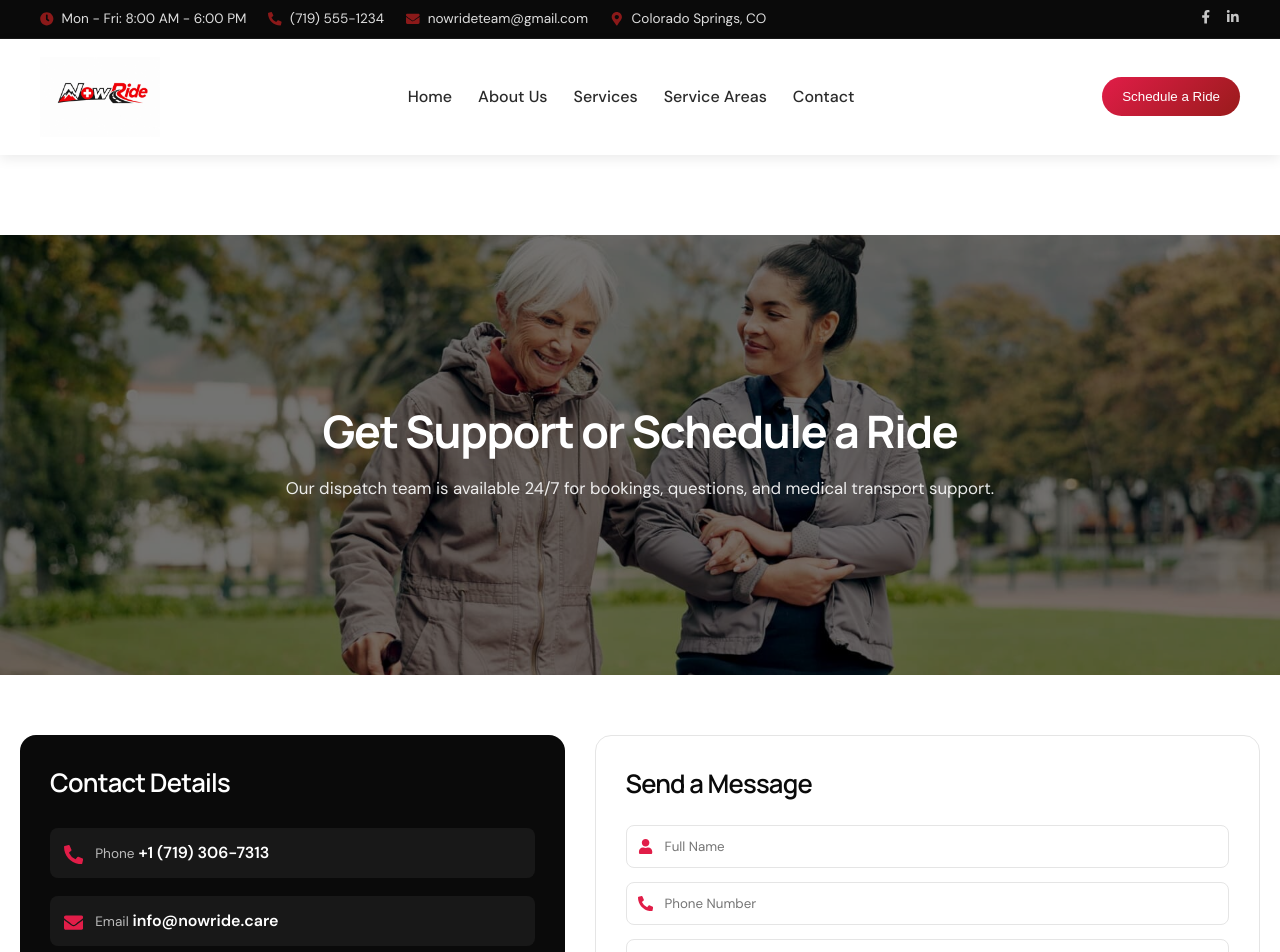
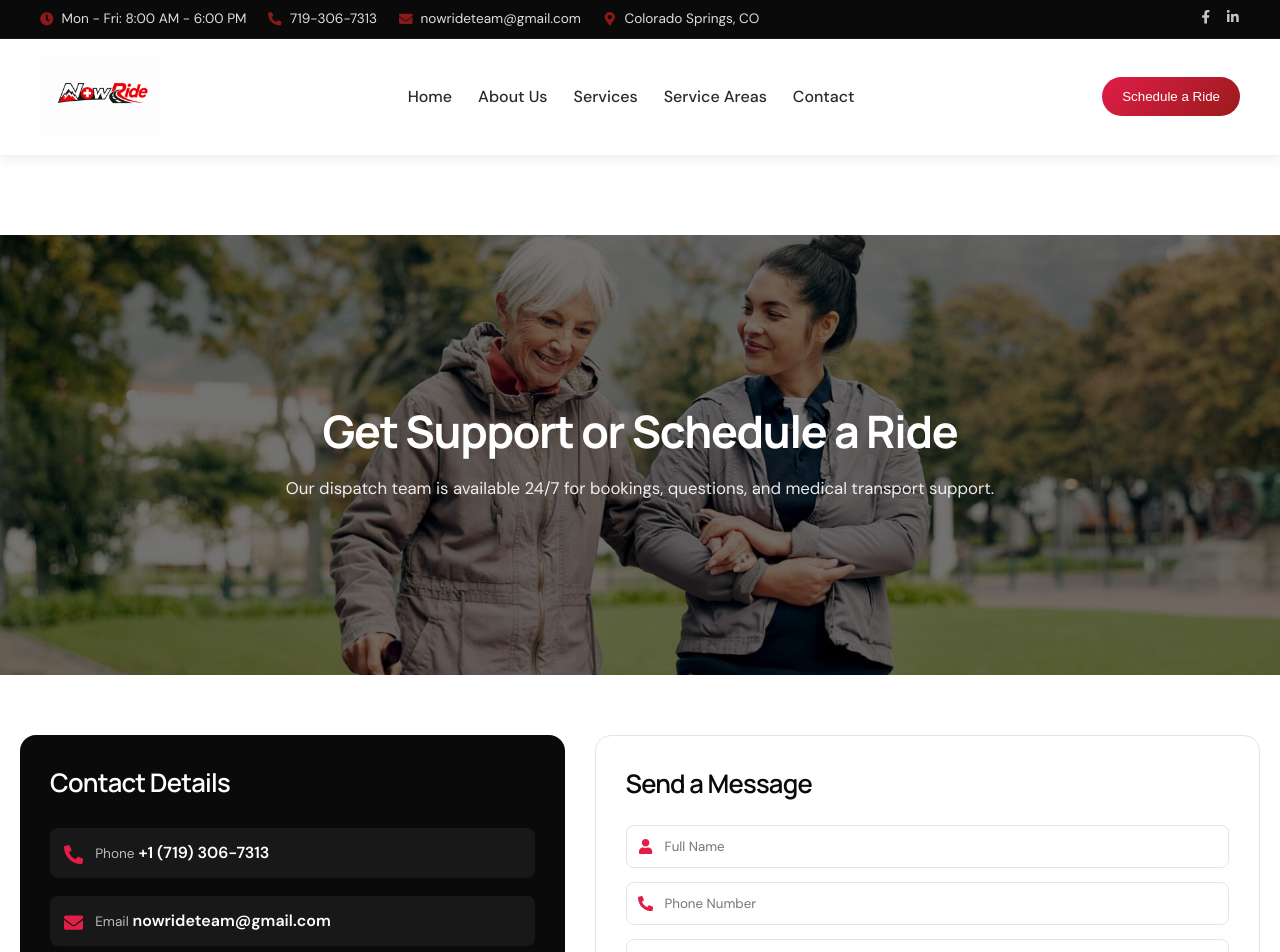
Before and after one commit to collinsMutai/Nowride, a React (Vite) app in the folder frontend/: page /contact in a window 1280 px wide. Shown: the top 952 px of the page. Built offline with nearby package versions, Linux system fonts and the light colour scheme.

Commit message:
update email

```diff
--- a/frontend/src/components/Navbar/Navbar.jsx
+++ b/frontend/src/components/Navbar/Navbar.jsx
@@ -59,7 +59,7 @@ const scrollToSection = (id) => {
           </span>
 
           <span>
-            <FaPhoneAlt className="icon" /> (719) 555-1234
+            <FaPhoneAlt className="icon" /> 719-306-7313
           </span>
 
           <span>
--- a/frontend/src/pages/Contact.jsx
+++ b/frontend/src/pages/Contact.jsx
@@ -105,7 +105,7 @@ const Contact = () => {
             <FaEnvelope className="icon" />
             <div>
               <span className="label">Email</span>
-              <span className="value"> info@nowride.care</span>
+              <span className="value"> nowrideteam@gmail.com</span>
             </div>
           </div>
 
```
Also changed, not shown: 1 other file (tests, documents, lock files or other folders).
